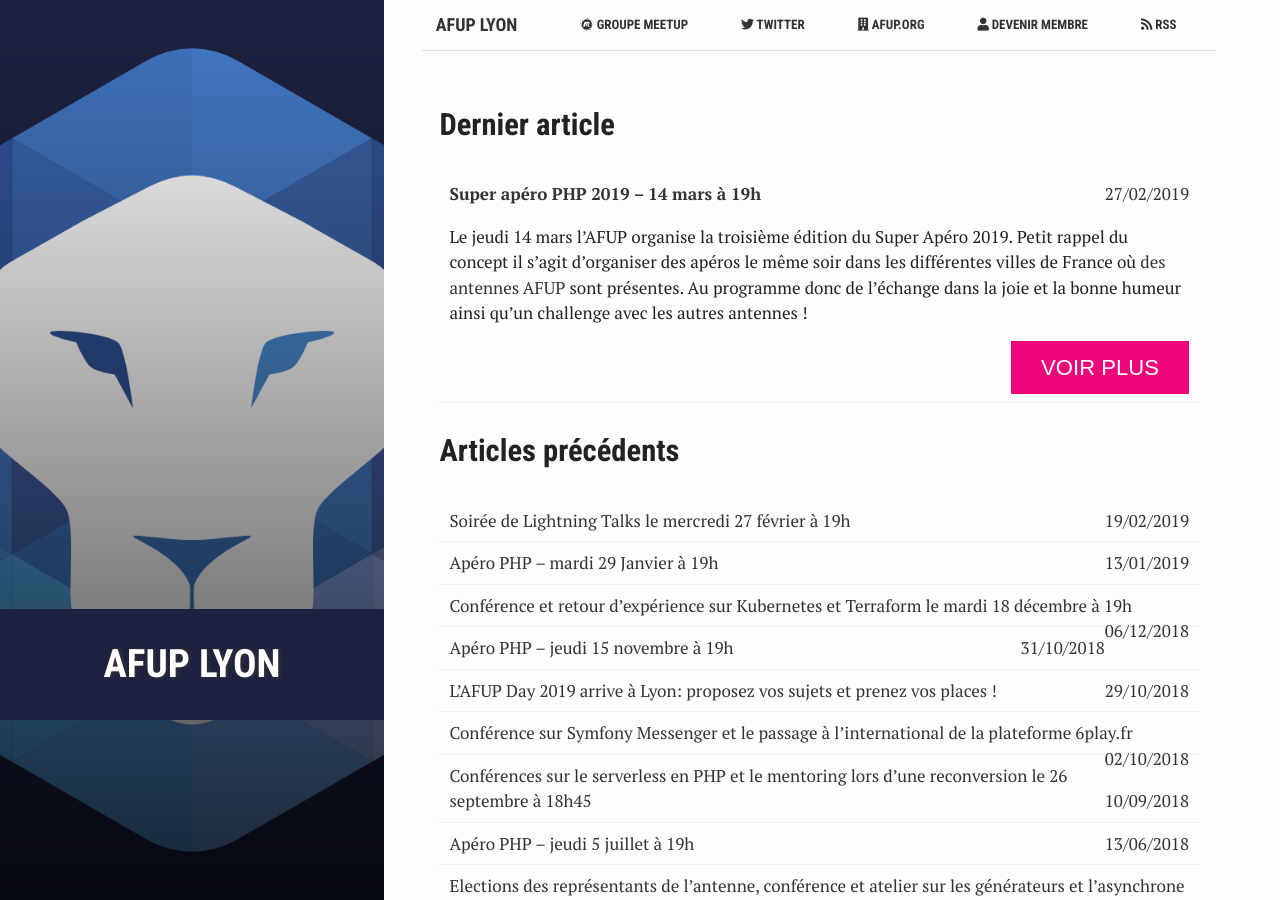
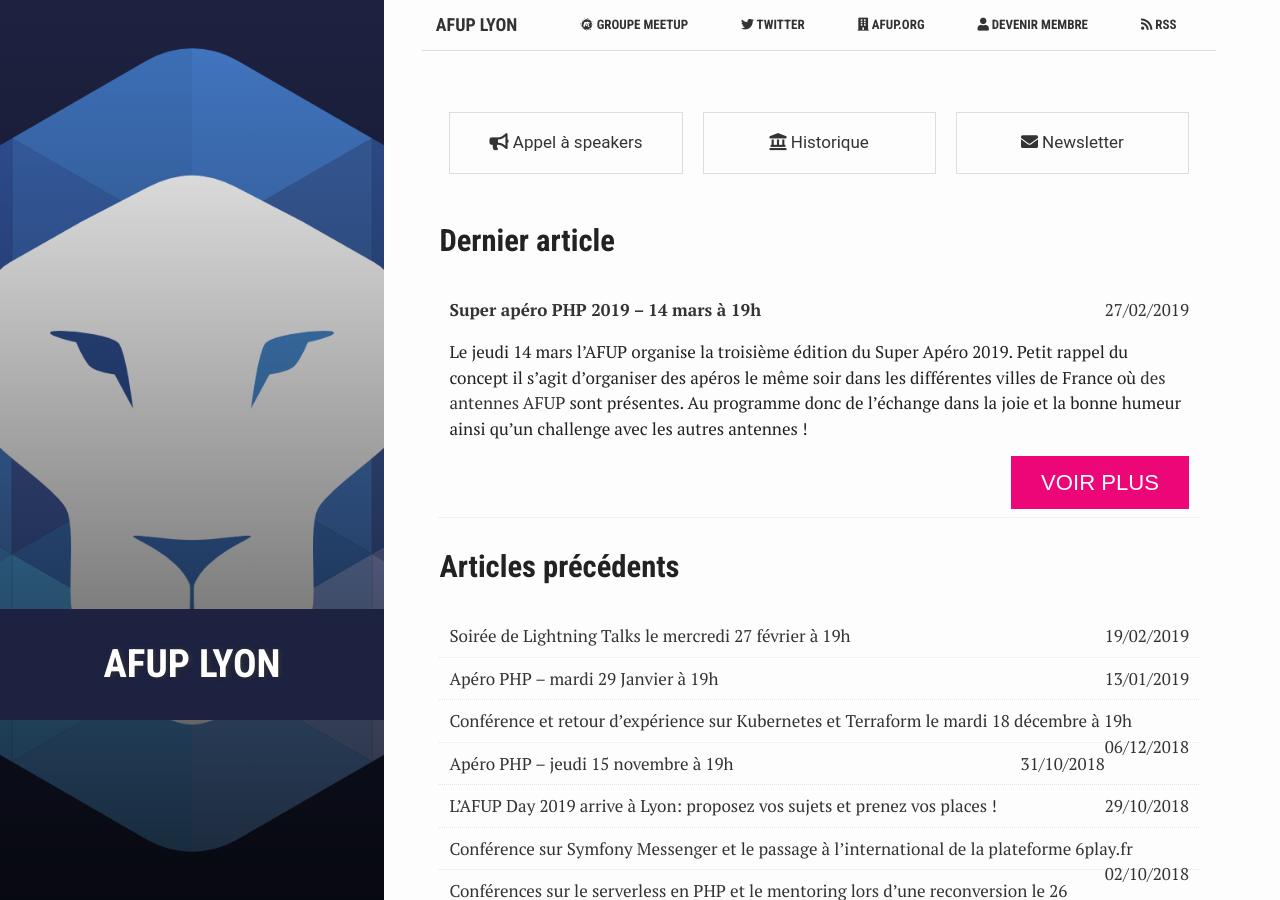
Before and after one commit to afup/lyon.afup.org, a Jekyll site: the page built from index.md, in a window 1280 px wide and 900 px high. Built offline with Jekyll 4.4.1, drawn with Linux system fonts in a browser that asks for light colours.

Commit message:
ajout configuration du subheader

```diff
--- a/_config.yml
+++ b/_config.yml
@@ -6,6 +6,18 @@ description: >- # this means to ignore newlines until "baseurl:"
   Antenne AFUP Lyon
 twitter_username: AFUP_Lyon
 meetup_url: "https://www.meetup.com/fr-FR/afup-lyon-php/"
+
+
+subheader:
+  - label: Appel à speakers
+    url: "/cfp"
+    icon: bullhorn
+  - label: "Historique"
+    url: "/historique"
+    icon: landmark
+  - label: "Newsletter"
+    url: "http://eepurl.com/bkOykX"
+    icon: "envelope"
 
 
 # Build settings
```
